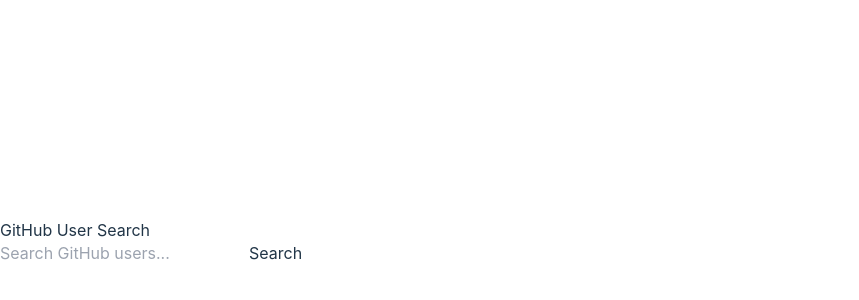
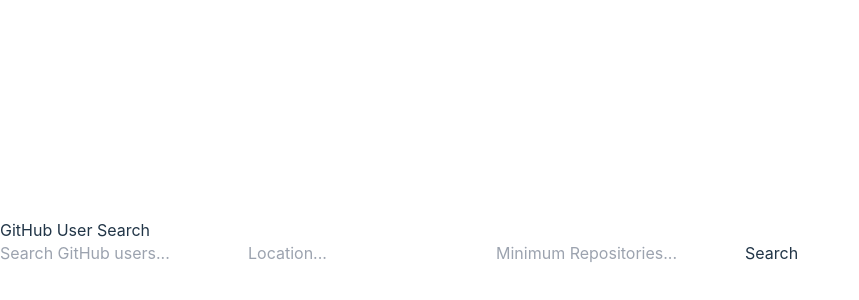
Before and after one commit to NgaruiyaFaith/alx-fe-reactjs, a React (Vite) app in the folder github-user-search/: page / in a window 1280 px wide. Shown: the part 156-456 px from the top of the page, without its empty margins (0-859 px from the left). Built offline with nearby package versions, Linux system fonts and the light colour scheme.

Commit message:
fix error

```diff
--- a/github-user-search/src/components/Search.jsx
+++ b/github-user-search/src/components/Search.jsx
@@ -5,6 +5,8 @@
 
 const Search = () => {
     const [query, setQuery] = useState('');
+    const [location, setLocation] = useState('');
+    const [minRepos, setMinRepos] = useState('');
     const [users, setUsers] = useState([]);
     const [loading, setLoading] = useState(false);
     const [error, setError] = useState(null);
@@ -15,7 +17,7 @@
         setError(null);
 
         try {
-            const results = await fetchUserData(query);
+            const results = await fetchUserData(query, location, minRepos);
             setUsers(results);
         } catch (err) {
             setError('Looks like we can’t find the user');
@@ -32,6 +34,18 @@
                     value={query}
                     onChange={(e) => setQuery(e.target.value)}
                     placeholder="Search GitHub users..."
+                />
+                <input
+                    type="text"
+                    value={location}
+                    onChange={(e) => setLocation(e.target.value)}
+                    placeholder="Location..."
+                />
+                <input
+                    type="number"
+                    value={minRepos}
+                    onChange={(e) => setMinRepos(e.target.value)}
+                    placeholder="Minimum Repositories..."
                 />
                 <button type="submit">Search</button>
             </form>
--- a/github-user-search/src/services/githubService.js
+++ b/github-user-search/src/services/githubService.js
@@ -5,9 +5,22 @@
 const BASE_URL = 'https://api.github.com/search/users?q=';
 
 // Function to fetch user data based on search criteria
-export const fetchUserData = async (query) => {
+export const fetchUserData = async (query, location, minRepos) => {
+    // Constructing the search query
+    let searchQuery = query;
+
+    // Adding location to the search query if provided
+    if (location) {
+        searchQuery += `+location:${location}`;
+    }
+
+    // Adding minRepos to the search query if provided
+    if (minRepos) {
+        searchQuery += `+repos:${minRepos}..`;
+    }
+
     try {
-        const response = await axios.get(`${BASE_URL}${encodeURIComponent(query)}`);
+        const response = await axios.get(`${BASE_URL}${encodeURIComponent(searchQuery)}`);
         return response.data.items; // Return the list of users
     } catch (error) {
         console.error('Error fetching user data:', error);
```
